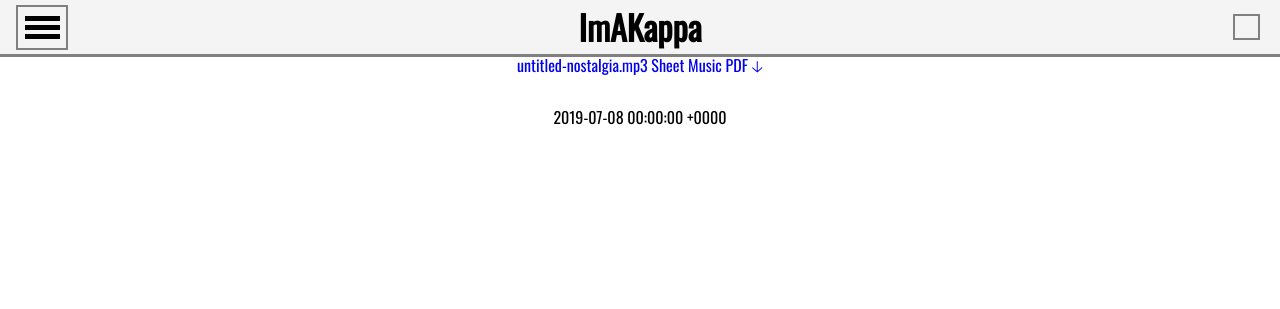
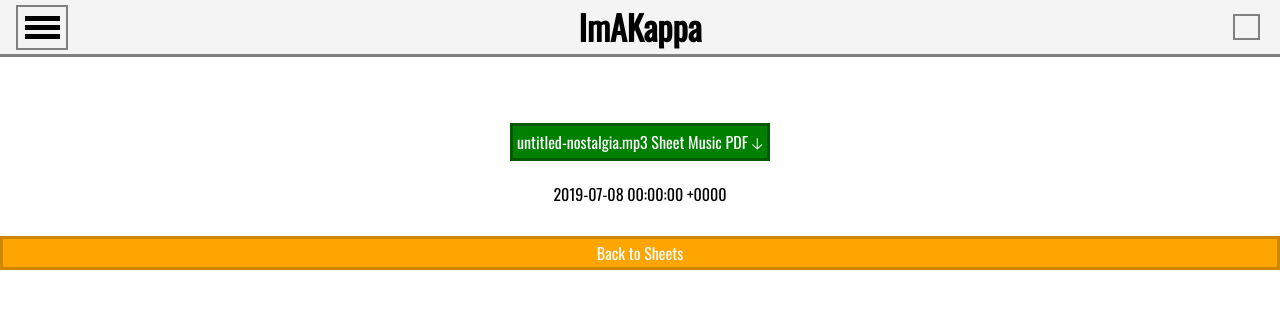
Before and after one commit to ImAKappa/imakappaJekyllOld, a Jekyll site: the page built from sheet-music/_posts/2019-07-08-untitled-nostalgia.md, in a window 1280 px wide and 900 px high. Shown: the top 309 px of the window. Built offline with Jekyll 4.4.1, drawn with Linux system fonts in a browser that asks for light colours.

Commit message:
Layout fixes

```diff
--- a/_layouts/sheets-layout.html
+++ b/_layouts/sheets-layout.html
@@ -1,18 +1,21 @@
 ---
 layout: yaboi
 ---
-
-<a href="/sheets/">Back to Sheets</a>
+<main>
+<section>
   <div class="card">
-  <p><a class="sheet-link" href="/./assets/sheet-pdfs/{{ page.pdf-link }}" target="_blank">{{page.title}} Sheet Music PDF 🡣</a></p>
+    <p><a class="btn btn-sheet-link" href="/./assets/sheet-pdfs/{{ page.pdf-link }}" target="_blank">{{page.title}} Sheet Music PDF 🡣</a></p>
     {% unless page.pdf-lyric == "#" %}
-  <p><a class="sheet-link" href="/./assets/sheet-pdfs/{{ page.pdf-lyric }}" target="_blank">{{page.title}} Sheet Music (+Lyrics) PDF 🡣</a></p>
+    <p><a class="btn btn-sheet-link" href="/./assets/sheet-pdfs/{{ page.pdf-lyric }}" target="_blank">{{page.title}} Sheet Music (+Lyrics) PDF 🡣</a></p>
     {% endunless %}
     {% unless page.yt-link == "#" %}
-  <p><a class="yt" href="{{ page.yt-link }}" target="_blank">Watch on YouTube</a></p>
+    <p><a class="btn btn-yt" href="{{ page.yt-link }}" target="_blank">Watch on YouTube</a></p>
     {% endunless %}
     {% unless page.muse-link == "#" %}
-  <p><a class="muse" href="{{ page.muse-link }}" target="_blank">Listen at Musescore</a></p>
+    <p><a class="btn btn-muse" href="{{ page.muse-link }}" target="_blank">Listen at Musescore</a></p>
     {% endunless %}
     <p>{{ page.date }}</p>
   </div>
+  <a class="btn btn-return" href="/sheets/">Back to Sheets</a>
+</section>
+</main>
--- a/updates.html
+++ b/updates.html
@@ -3,7 +3,7 @@ layout: yaboi
 title: "ImAKappa | Home"
 permalink: /updates/
 ---
-
+<main>
   <section class="">
     <h2>Updates</h2>
     <ul>
@@ -12,3 +12,4 @@ permalink: /updates/
       {% endfor %}
     </ul>
   </section>
+</main>
```
Lines whose indentation alone changed are shown as unchanged.
